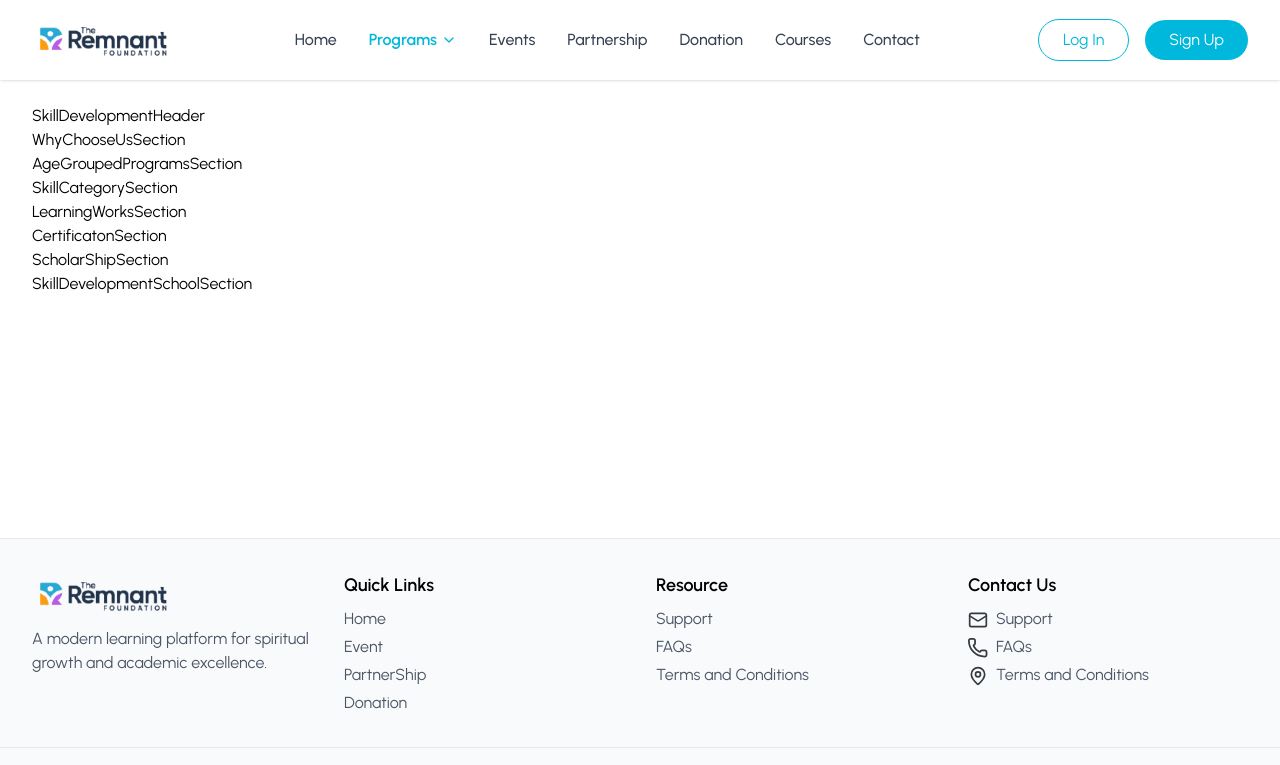
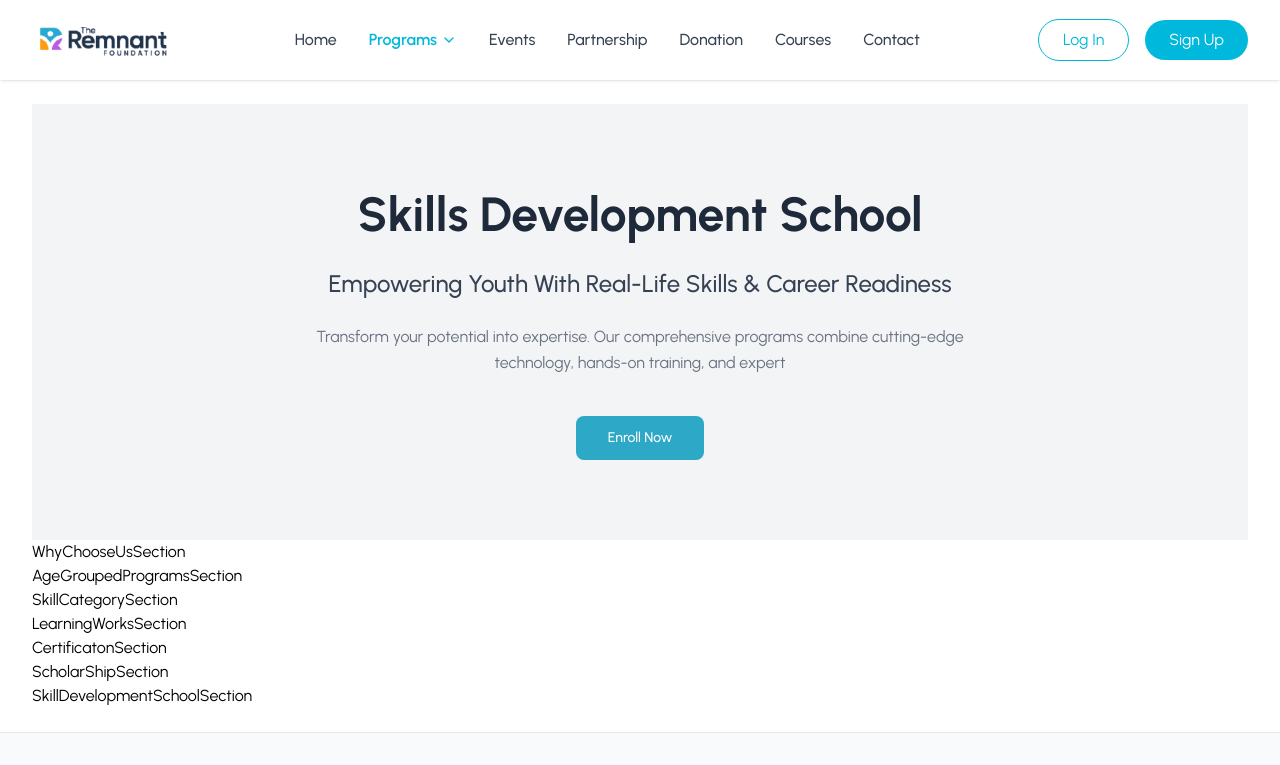
Before and after one commit to naimsheikh8020/Bible-Lms-Remnant-, a React (Vite) app: page /skills-development-school in a window 1280 px wide. Shown: the top 765 px of the page. Built offline with nearby package versions, Linux system fonts and the light colour scheme.

Commit message:
Implement Skill Development Header section with content and styling

```diff
--- a/src/Page/HomePage/SkillDevelopmentSection/SkillDevelopmentHeader.tsx
+++ b/src/Page/HomePage/SkillDevelopmentSection/SkillDevelopmentHeader.tsx
@@ -1,8 +1,29 @@
+import { Link } from "react-router";
 
 const SkillDevelopmentHeader = () => {
   return (
-    <div>SkillDevelopmentHeader</div>
-  )
-}
+    <section className="w-full bg-[#F3F4F6]">
+      <div className="max-w-4xl mx-auto text-center px-6 py-20">
+        <h1 className="text-4xl md:text-5xl font-bold text-gray-800 leading-tight">
+          Skills Development School
+        </h1>
+        <h2 className="mt-6 text-xl md:text-2xl font-medium text-gray-700">
+          Empowering Youth With Real-Life Skills & Career Readiness
+        </h2>
+        <p className="mt-6 text-sm md:text-base text-gray-500 max-w-2xl mx-auto leading-relaxed">
+          Transform your potential into expertise. Our comprehensive programs
+          combine cutting-edge technology, hands-on training, and expert
+        </p>
 
-export default SkillDevelopmentHeader
+        <div className="mt-10">
+          <Link to="/login"><button className="px-8 py-3 cursor-pointer bg-[#2DA8C6] hover:bg-[#2493AF] text-white text-sm font-medium rounded-lg transition duration-300">
+            Enroll Now
+          </button></Link>
+        </div>
+
+      </div>
+    </section>
+  );
+};
+
+export default SkillDevelopmentHeader;
```
